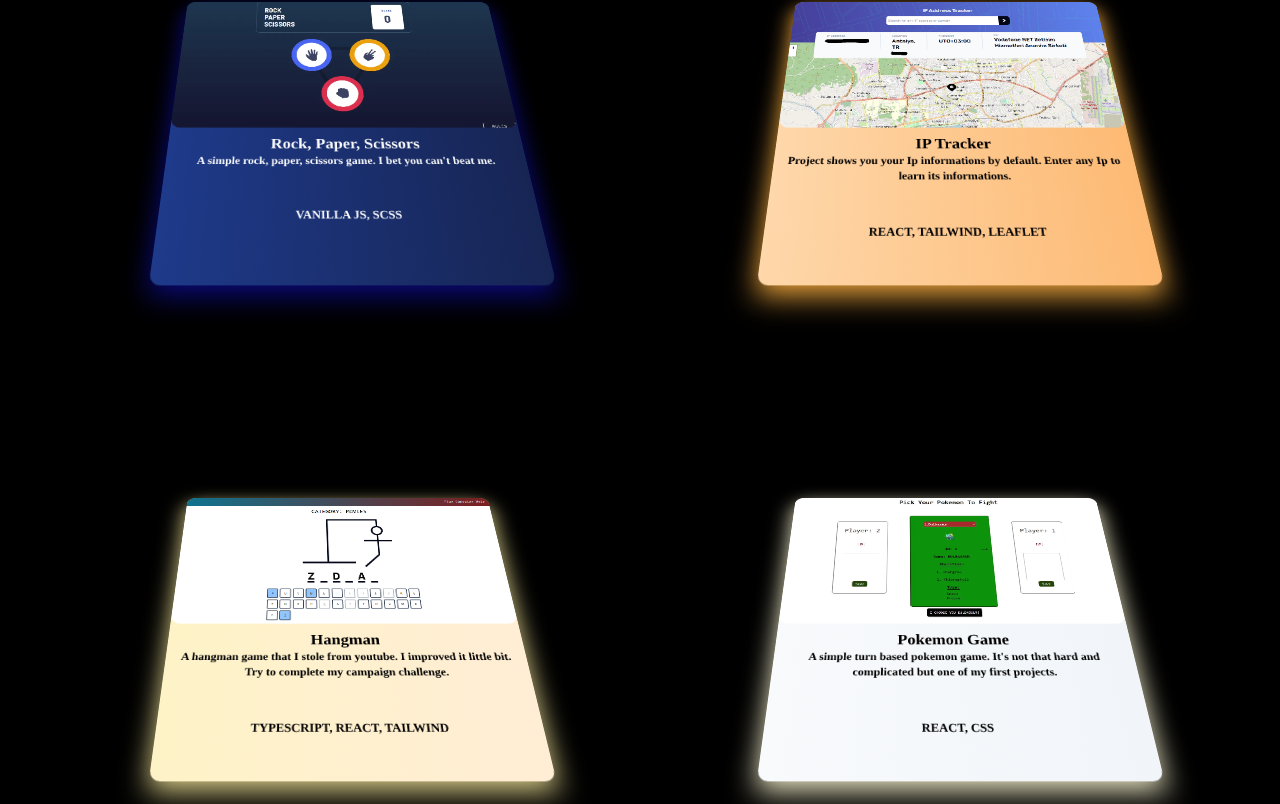
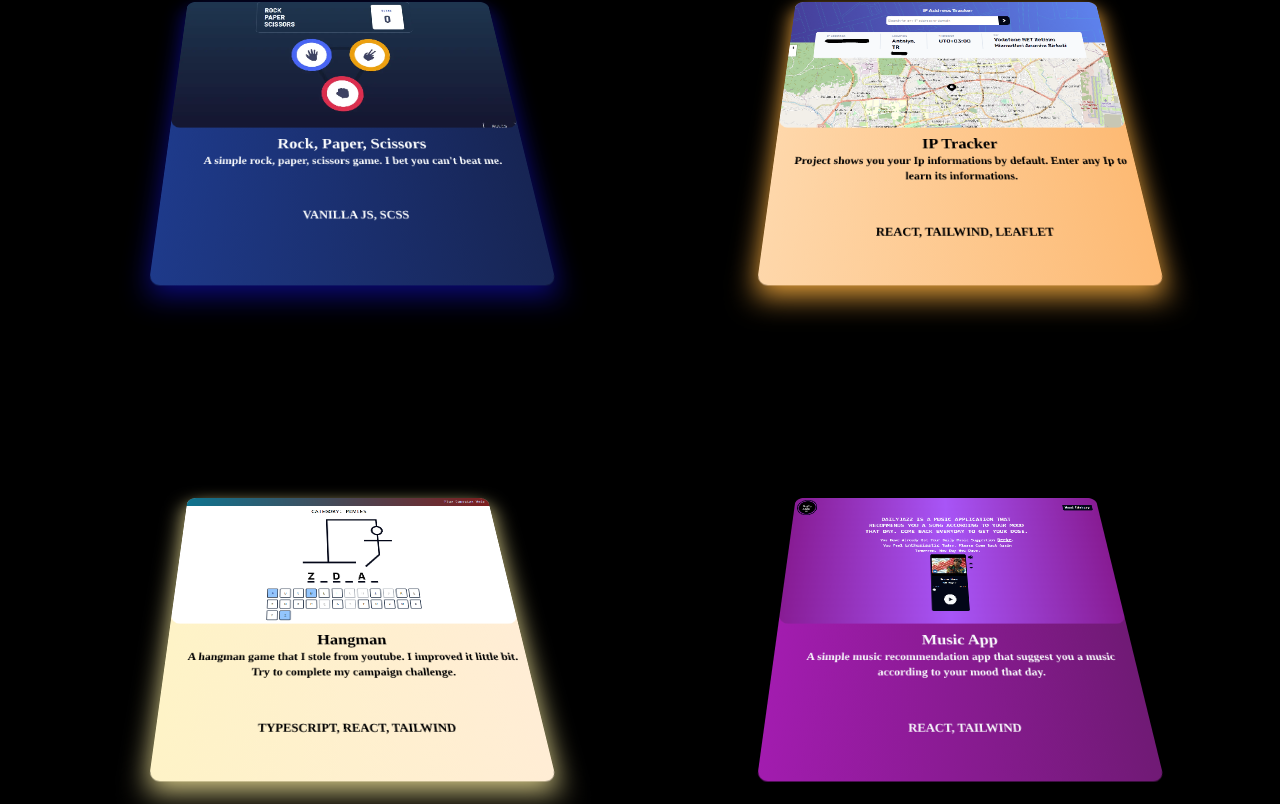
Before and after one commit to berkedemirell/berkedemirel, a React (Vite) app: page / in a window 1280 px wide. Shown: the part 2096-2900 px from the top of the page. Built offline with nearby package versions, Linux system fonts and the light colour scheme; a web font is replaced by a local one.

Commit message:
new project added

```diff
--- a/src/components/Navbar.jsx
+++ b/src/components/Navbar.jsx
@@ -49,7 +49,7 @@ const Navbar = ({ handleLangChange, t, i18n }) => {
               className="w-20 h-20 xxl:w-24 xxl:ml-4 xxl:h-24 rounded-full mmmd:w-14 mmmd:h-14 transition-all duration-500 hover:transform hover:scale-105"
             />
           </Link>
-          <div className="absolute top-28 mmmd:top-24 mmmd:left-4 gia:top-36 gia:left-6 z-10">
+          <div className="absolute top-28 xxl:top-32 xxl:left-10 mmmd:top-24 mmmd:left-4 gia:top-36 gia:left-6 z-10">
             <button
               className="text-slate-50 flex flex-row items-center gap-1 hover:text-slate-400 transition-all duration-500"
               onClick={handleLangDrop}
--- a/src/components/Projects.jsx
+++ b/src/components/Projects.jsx
@@ -58,7 +58,7 @@ const Projects = ({t}) => {
               >
                 <div className="content" id="i0">
                   <div className={`w-full h-52 ${d.img} bg-cover bg-center rounded-xl`}></div>
-                  <div className={`text-center mt-2 pl-4 pr-4 ${d.aria === 'rock game card' || d.aria === 'aim game card' || d.aria === 'chat app card' ? 'text-slate-50' : ''}`}>
+                  <div className={`text-center mt-2 pl-4 pr-4}`}>
                     <p className="text-xl xxl:text-2xl gia:text-3xl">
                       {d.title}
                     </p>
--- a/src/translations/en/translation.json
+++ b/src/translations/en/translation.json
@@ -22,7 +22,7 @@
       "title": "Rock, Paper, Scissors",
       "desc": "A simple rock, paper, scissors game. I bet you can't beat me.",
       "img": "bg-rps",
-      "style": "bg-gradient-to-r from-blue-900 to-blue-950 shadow-rcs",
+      "style": "bg-gradient-to-r from-blue-900 to-blue-950 shadow-rcs text-slate-50",
       "url": "https://rockpaperscissors-game-virid.vercel.app/",
       "aria": "rock game card",
       "tools": "Vanilla Js, SCSS"
@@ -46,19 +46,19 @@
       "tools": "TypeScript, React, Tailwind"
     },
     {
-      "title": "Pokemon Game",
-      "desc": "A simple turn based pokemon game. It's not that hard and complicated but one of my first projects.",
-      "img": "bg-pok",
-      "style": "bg-gradient-to-r from-slate-50 to-slate-100 shadow-pok",
-      "url": "https://pokemon-game-rho.vercel.app/",
-      "aria": "pokemon game card",
-      "tools": "React, CSS"
+      "title": "Music App",
+      "desc": "A simple music recommendation app that suggest you a music according to your mood that day.",
+      "img": "bg-mus",
+      "style": "bg-gradient-to-r from-fuchsia-700 to-fuchsia-900 shadow-pok text-slate-50",
+      "url": "https://musicapp-ruddy.vercel.app/",
+      "aria": "music app card",
+      "tools": "React, Tailwind"
     },
     {
       "title": "Aim Game",
       "desc": "The logic of the game is to hit the most circles in the selected time. The radius of the circle varies according to selected game mode.",
       "img": "bg-aim",
-      "style": "bg-gradient-to-r from-red-900 to-red-950 shadow-aim",
+      "style": "bg-gradient-to-r from-red-900 to-red-950 shadow-aim text-slate-50",
       "url": "https://aim-game-psi.vercel.app/",
       "aria": "aim game card",
       "tools": "React, Tailwind"
@@ -67,7 +67,7 @@
       "title": "Chat Application",
       "desc": "It is an chat application that allows you to send message, reply message and create a new chat.",
       "img": "bg-chatt",
-      "style": "bg-gradient-to-r from-indigo-600 to-indigo-700 shadow-chat",
+      "style": "bg-gradient-to-r from-indigo-600 to-indigo-700 shadow-chat text-slate-50",
       "url": "https://chatting-app-wine.vercel.app/",
       "aria": "chat app card",
       "tools": "React, Tailwind"
--- a/src/translations/es/translation.json
+++ b/src/translations/es/translation.json
@@ -22,7 +22,7 @@
         "title": "Piedra, Papel, Tijeras",
         "desc": "Un sencillo juego de piedra, papel y tijera. Apuesto que no puedes vencerme.",
         "img": "bg-rps",
-        "style": "bg-gradient-to-r from-blue-900 to-blue-950 shadow-rcs",
+        "style": "bg-gradient-to-r from-blue-900 to-blue-950 shadow-rcs text-slate-50",
         "url": "https://rockpaperscissors-game-virid.vercel.app/",
         "aria": "rock game card",
         "tools": "Vanilla Js, SCSS"
@@ -46,19 +46,19 @@
         "tools": "TypeScript, React, Tailwind"
       },
       {
-        "title": "Juego de Pokémon",
-        "desc": "Un sencillo juego de Pokémon por turnos. No es tan difícil ni complicado, pero es uno de mis primeros proyectos.",
-        "img": "bg-pok",
-        "style": "bg-gradient-to-r from-slate-50 to-slate-100 shadow-pok",
-        "url": "https://pokemon-game-rho.vercel.app/",
-        "aria": "pokemon game card",
-        "tools": "React, Css"
+        "title": "Aplicación de Música",
+        "desc": "Una sencilla aplicación de recomendación de música que te sugiere una música según tu estado de ánimo ese día.",
+        "img": "bg-mus",
+        "style": "bg-gradient-to-r from-fuchsia-700 to-fuchsia-900 shadow-pok text-slate-50",
+        "url": "https://musicapp-ruddy.vercel.app/",
+        "aria": "music app card",
+        "tools": "React, Tailwind"
       },
       {
         "title": "Juego de Apuntar",
         "desc": "La lógica del juego es alcanzar la mayor cantidad de círculos en el tiempo seleccionado. El radio del círculo varía según el modo de juego seleccionado.",
         "img": "bg-aim",
-        "style": "bg-gradient-to-r from-red-900 to-red-950 shadow-aim",
+        "style": "bg-gradient-to-r from-red-900 to-red-950 shadow-aim text-slate-50",
         "url": "https://aim-game-psi.vercel.app/",
         "aria": "aim game card",
         "tools": "React, Tailwind"
@@ -67,7 +67,7 @@
         "title": "Aplicación de Chat",
         "desc": "Es una aplicación de chat que te permite enviar mensajes, responder mensajes y crear un nuevo chat.",
         "img": "bg-chatt",
-        "style": "bg-gradient-to-r from-indigo-600 to-indigo-700 shadow-chat",
+        "style": "bg-gradient-to-r from-indigo-600 to-indigo-700 shadow-chat text-slate-50",
         "url": "https://chatting-app-wine.vercel.app/",
         "aria": "chat app card",
         "tools": "React, Tailwind"
--- a/src/translations/fr/translation.json
+++ b/src/translations/fr/translation.json
@@ -22,7 +22,7 @@
         "title": "Pierre Papier Ciseaux",
         "desc": "Un simple jeu de pierre, papier, ciseaux. Je parie que tu ne peux pas me battre.",
         "img": "bg-rps",
-        "style": "bg-gradient-to-r from-blue-900 to-blue-950 shadow-rcs",
+        "style": "bg-gradient-to-r from-blue-900 to-blue-950 shadow-rcs text-slate-50",
         "url": "https://rockpaperscissors-game-virid.vercel.app/",
         "aria": "rock game card",
         "tools": "Vanilla Js, SCSS"
@@ -46,19 +46,19 @@
         "tools": "TypeScript, React, Tailwind"
       },
       {
-        "title": "Jeu Pokémon",
-        "desc": "Un jeu Pokémon simple au tour par tour. Ce n'est pas si dur et compliqué mais c'est un de mes premiers projets.",
-        "img": "bg-pok",
-        "style": "bg-gradient-to-r from-slate-50 to-slate-100 shadow-pok",
-        "url": "https://pokemon-game-rho.vercel.app/",
-        "aria": "pokemon game card",
-        "tools": "React, Css"
+        "title": "Application Musicale",
+        "desc": "Une application simple de recommandation musicale qui vous suggère une musique en fonction de votre humeur du jour.",
+        "img": "bg-mus",
+        "style": "bg-gradient-to-r from-fuchsia-700 to-fuchsia-900 shadow-pok text-slate-50",
+        "url": "https://musicapp-ruddy.vercel.app/",
+        "aria": "music app card",
+        "tools": "React, Tailwind"
       },
       {
         "title": "Jeu de visée",
         "desc": "La logique du jeu est de réaliser le plus de cercles dans le temps imparti. Le rayon du cercle varie selon le mode de jeu sélectionné.",
         "img": "bg-aim",
-        "style": "bg-gradient-to-r from-red-900 to-red-950 shadow-aim",
+        "style": "bg-gradient-to-r from-red-900 to-red-950 shadow-aim text-slate-50",
         "url": "https://aim-game-psi.vercel.app/",
         "aria": "aim game card",
         "tools": "React, Tailwind"
@@ -67,7 +67,7 @@
         "title": "Application de Chat",
         "desc": "Il s'agit d'une application de chat qui vous permet d'envoyer un message, de répondre à un message et de créer un nouveau chat.",
         "img": "bg-chatt",
-        "style": "bg-gradient-to-r from-indigo-600 to-indigo-700 shadow-chat",
+        "style": "bg-gradient-to-r from-indigo-600 to-indigo-700 shadow-chat text-slate-50",
         "url": "https://chatting-app-wine.vercel.app/",
         "aria": "chat app card",
         "tools": "React, Tailwind"
--- a/src/translations/jp/translation.json
+++ b/src/translations/jp/translation.json
@@ -22,7 +22,7 @@
         "title": "じゃんけんゲーム",
         "desc": "シンプルなじゃんけんゲーム。きっと私には勝てないよ。 ",
         "img": "bg-rps",
-        "style": "bg-gradient-to-r from-blue-900 to-blue-950 shadow-rcs",
+        "style": "bg-gradient-to-r from-blue-900 to-blue-950 shadow-rcs text-slate-50",
         "url": "https://rockpaperscissors-game-virid.vercel.app/",
         "aria": "rock game card",
         "tools": "Vanilla Js, SCSS"
@@ -46,19 +46,19 @@
         "tools": "TypeScript, React, Tailwind"
       },
       {
-        "title": "ポケモンゲーム",
-        "desc": "シンプルなターン制ポケモンゲーム。それほど難しくも複雑でもありませんが、これは私の最初のプロジェクトの 1 つです.",
-        "img": "bg-pok",
-        "style": "bg-gradient-to-r from-slate-50 to-slate-100 shadow-pok",
-        "url": "https://pokemon-game-rho.vercel.app/",
-        "aria": "pokemon game card",
-        "tools": "React, Css"
+        "title": "音楽アプリ",
+        "desc": "その日の気分に合わせて音楽を提案してくれるシンプルな音楽レコメンドアプリです。",
+        "img": "bg-mus",
+        "style": "bg-gradient-to-r from-fuchsia-700 to-fuchsia-900 shadow-pok text-slate-50",
+        "url": "https://musicapp-ruddy.vercel.app/",
+        "aria": "music app card",
+        "tools": "React, Tailwind"
       },
       {
         "title": "エイムゲーム",
         "desc": "ゲームのロジックは、選択した時間内に最も多くのサークルをヒットすることです。円の半径は選択したゲームモードによって異なります。",
         "img": "bg-aim",
-        "style": "bg-gradient-to-r from-red-900 to-red-950 shadow-aim",
+        "style": "bg-gradient-to-r from-red-900 to-red-950 shadow-aim text-slate-50",
         "url": "https://aim-game-psi.vercel.app/",
         "aria": "aim game card",
         "tools": "React, Tailwind"
@@ -67,7 +67,7 @@
         "title": "チャットアプリケーション",
         "desc": "メッセージの送信、返信、新規チャットの作成ができるチャットアプリです。",
         "img": "bg-chatt",
-        "style": "bg-gradient-to-r from-indigo-600 to-indigo-700 shadow-chat",
+        "style": "bg-gradient-to-r from-indigo-600 to-indigo-700 shadow-chat text-slate-50",
         "url": "https://chatting-app-wine.vercel.app/",
         "aria": "chat app card",
         "tools": "React, Tailwind"
--- a/src/translations/tr/translation.json
+++ b/src/translations/tr/translation.json
@@ -22,7 +22,7 @@
         "title": "Taş, Kağıt, Makas",
         "desc": "Basit bit taş kağıt makas oyunu.",
         "img": "bg-rps",
-        "style": "bg-gradient-to-r from-blue-900 to-blue-950 shadow-rcs",
+        "style": "bg-gradient-to-r from-blue-900 to-blue-950 shadow-rcs text-slate-50",
         "url": "https://rockpaperscissors-game-virid.vercel.app/",
         "aria": "rock game card",
         "tools": "Vanilla Js, SCSS"
@@ -46,19 +46,19 @@
         "tools": "TypeScript, React, Tailwind"
       },
       {
-        "title": "Pokemon Oyunu",
-        "desc": "Basit bir sıra tabanlı pokemon oyunu. O kadar zor ve karmaşık değil ama ilk projelerimden biri.",
-        "img": "bg-pok",
-        "style": "bg-gradient-to-r from-slate-50 to-slate-100 shadow-pok",
-        "url": "https://pokemon-game-rho.vercel.app/",
-        "aria": "pokemon game card",
-        "tools": "React, Css"
+        "title": "Müzik Uygulaması",
+        "desc": "O günkü ruh halinize göre size müzik öneren basit bir müzik öneri uygulaması.",
+        "img": "bg-mus",
+        "style": "bg-gradient-to-r from-fuchsia-700 to-fuchsia-900 shadow-pok text-slate-50",
+        "url": "https://musicapp-ruddy.vercel.app/",
+        "aria": "music app card",
+        "tools": "React, Tailwind"
       },
       {
         "title": "Hedef Oyunu",
         "desc": "Oyunun amacı seçilen sürede en çok hedefi vurmaktır. Dairenin yarıçapı seçilen oyun moduna göre değişiklik gösterir.",
         "img": "bg-aim",
-        "style": "bg-gradient-to-r from-red-900 to-red-950 shadow-aim",
+        "style": "bg-gradient-to-r from-red-900 to-red-950 shadow-aim text-slate-50",
         "url": "https://aim-game-psi.vercel.app/",
         "aria": "aim game card",
         "tools": "React, Tailwind"
@@ -67,7 +67,7 @@
         "title": "Sohbet Uygulaması",
         "desc": "Mesaj göndermenizi, mesaj yanıtlamanızı ve yeni sohbet oluşturmanızı sağlayan bir sohbet uygulamasıdır.",
         "img": "bg-chatt",
-        "style": "bg-gradient-to-r from-indigo-600 to-indigo-700 shadow-chat",
+        "style": "bg-gradient-to-r from-indigo-600 to-indigo-700 shadow-chat text-slate-50",
         "url": "https://chatting-app-wine.vercel.app/",
         "aria": "chat app card",
         "tools": "React, Tailwind"
--- a/tailwind.config.js
+++ b/tailwind.config.js
@@ -24,7 +24,7 @@ export default {
         'rps' : "url('./source/images/rps.webp')",
         'ipt' : "url('./source/images/ipt_1.webp')",
         'hang' : "url('./source/images/hangman_1.webp')",
-        'pok' : "url('./source/images/pokemon.webp')",
+        'mus' : "url('./source/images/music.png')",
         'aim' : "url('./source/images/aim.png')",
         'chatt' : "url('./source/images/chat.png')",
       },
@@ -65,7 +65,7 @@ export default {
         'rcs': '0px 10px 30px  #0c0b7e',
         'ipt': '0px 10px 30px #f0a73d',
         'hang': '0px 10px 30px #ddd18c',
-        'pok': '0px 10px 30px #eee9c6',
+        'mus': '0px 10px 30px #9c47a7',
         'aim': '0px 10px 30px #720413',
         'chat': '0px 10px 30px #6c59c7',
       },
```
Also changed, not shown: src/source/images/music.png (added).
